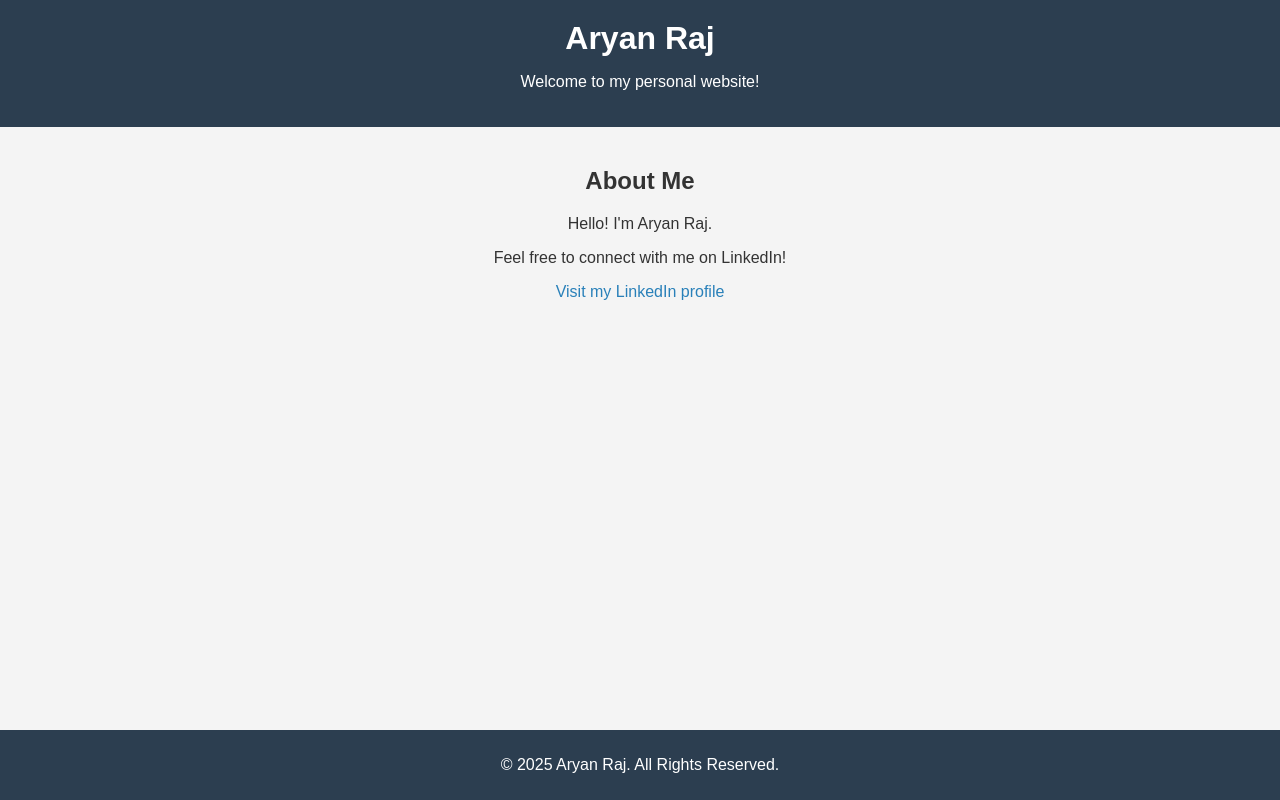
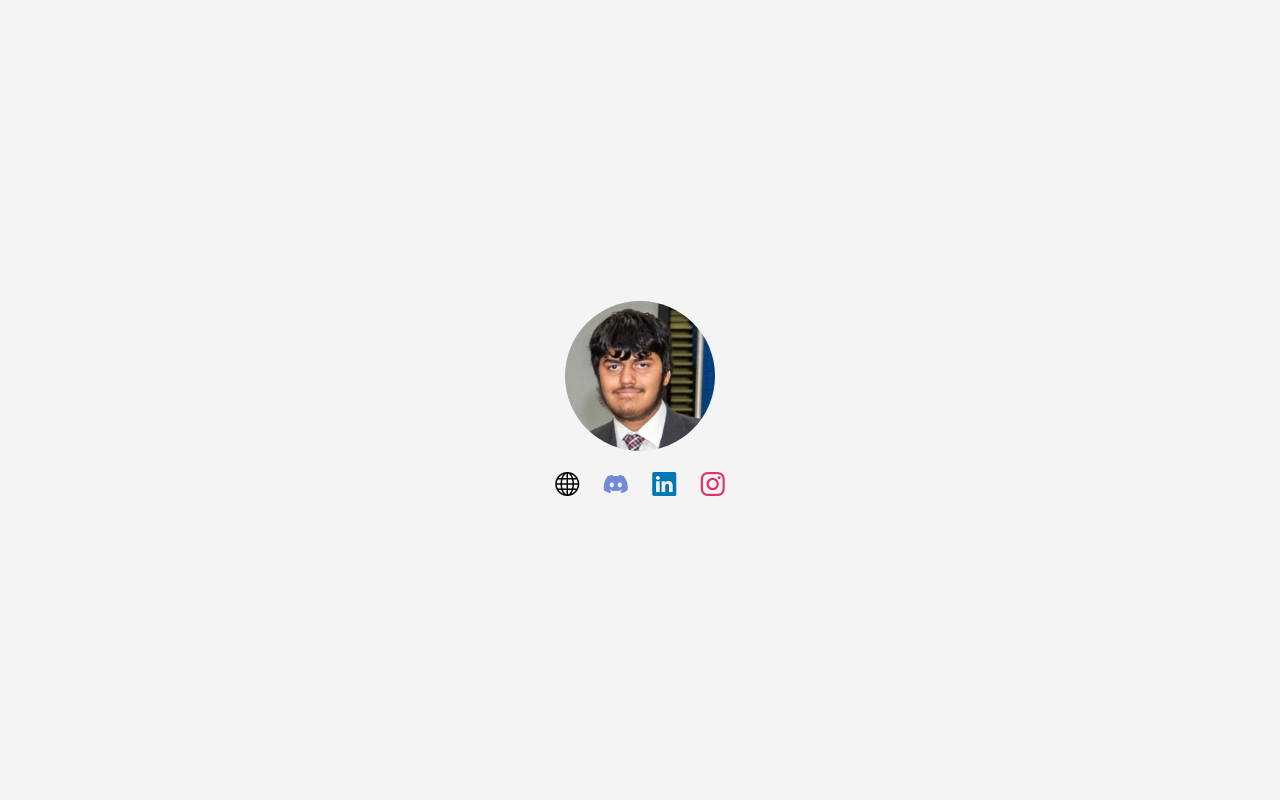
Before and after one commit to aryanraj65537/personal-website, a plain HTML site: page index.html in a window 1280 px wide. Drawn offline with nearby package versions, Linux system fonts and the light colour scheme.

Commit message:
better site

```diff
--- a/index.html
+++ b/index.html
@@ -3,62 +3,55 @@
 <head>
     <meta charset="UTF-8">
     <meta name="viewport" content="width=device-width, initial-scale=1.0">
-    <meta name="description" content="Aryan Raj - Personal Website">
-    <title>Aryan Raj - Personal Website</title>
+    <title>Aryan Raj</title>
+    <link rel="stylesheet" href="https://cdn.jsdelivr.net/npm/bootstrap-icons/font/bootstrap-icons.css">
     <style>
         body {
+            display: flex;
+            flex-direction: column;
+            align-items: center;
+            justify-content: center;
+            height: 100vh;
+            margin: 0;
             font-family: Arial, sans-serif;
             background-color: #f4f4f4;
-            color: #333;
-            margin: 0;
-            padding: 0;
-            text-align: center;
         }
-        header {
-            background-color: #2c3e50;
-            color: #fff;
-            padding: 20px 0;
+        .profile-img {
+            width: 150px;
+            height: 150px;
+            border-radius: 50%;
+            object-fit: cover;
+            margin-bottom: 20px;
         }
-        header h1 {
-            margin: 0;
-        }
-        section {
-            padding: 20px;
-        }
-        a {
-            color: #2980b9;
+        .social a {
+            font-size: 24px;
+            margin: 0 10px;
             text-decoration: none;
         }
-        a:hover {
-            text-decoration: underline;
+        .social a[href*="aryanraj.xyz"] {
+            color: #000;
         }
-        footer {
-            background-color: #2c3e50;
-            color: #fff;
-            padding: 10px 0;
-            position: fixed;
-            width: 100%;
-            bottom: 0;
+        .social a[href*="discord.com"] {
+            color: #7289DA;
+        }
+        .social a[href*="linkedin.com"] {
+            color: #0077b5;
+        }
+        .social a[href*="instagram.com"] {
+            color: #E1306C;
+        }
+        .social a:hover {
+            opacity: 0.5;
         }
     </style>
 </head>
 <body>
-
-    <header>
-        <h1>Aryan Raj</h1>
-        <p>Welcome to my personal website!</p>
-    </header>
-
-    <section>
-        <h2>About Me</h2>
-        <p>Hello! I'm Aryan Raj.</p>
-        <p>Feel free to connect with me on LinkedIn!</p>
-        <a href="https://www.linkedin.com/in/aryanraj65537/" target="_blank">Visit my LinkedIn profile</a>
-    </section>
-
-    <footer>
-        <p>&copy; 2025 Aryan Raj. All Rights Reserved.</p>
-    </footer>
-
+    <img src="aryanraj.png" alt="Aryan Raj" class="profile-img">
+    <div class="social">
+        <a href="https://aryanraj.xyz"><i class="bi bi-globe"></i></a>
+        <a href="https://discord.com/users/824104716224036887"><i class="bi bi-discord"></i></a>
+        <a href="https://www.linkedin.com/in/aryanraj65537/"><i class="bi bi-linkedin"></i></a>
+        <a href="https://www.instagram.com/nonchalantaryanraj/"><i class="bi bi-instagram"></i></a>
+    </div>
 </body>
 </html>
```
Also changed, not shown: aryanraj.png (added).
